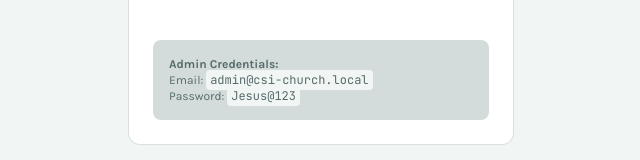
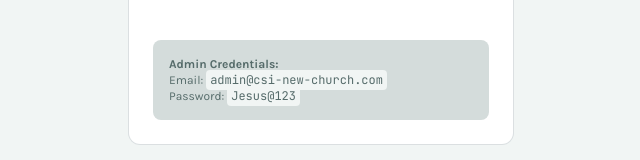
Before and after one commit to Jeffrin-Singh/church-website, a Next.js app: page /admin-init in a window 1280 px wide. Shown: the part 406-566 px from the top of the page, without its empty margins (319-959 px from the left). Built offline with nearby package versions, Linux system fonts and the light colour scheme.

Commit message:
Update default admin credentials
- Changed email from admin@csi-church.local to admin@csi-new-church.com
- Password remains Jesus@123
- Updated auth-form, admin-init page, and api endpoint with new email

```diff
--- a/app/admin-init/page.tsx
+++ b/app/admin-init/page.tsx
@@ -70,7 +70,7 @@ export default function AdminInitPage() {
         <div className="mt-6 p-4 bg-muted rounded-lg">
           <p className="text-xs text-muted-foreground">
             <strong>Admin Credentials:</strong><br/>
-            Email: <code className="bg-background px-1 py-0.5 rounded">admin@csi-church.local</code><br/>
+            Email: <code className="bg-background px-1 py-0.5 rounded">admin@csi-new-church.com</code><br/>
             Password: <code className="bg-background px-1 py-0.5 rounded">Jesus@123</code>
           </p>
         </div>
--- a/app/api/init-admin/route.ts
+++ b/app/api/init-admin/route.ts
@@ -3,7 +3,7 @@ import { NextResponse } from 'next/server'
 
 export async function POST() {
   try {
-    const email = 'admin@csi-church.local'
+    const email = 'admin@csi-new-church.com'
     const password = 'Jesus@123'
     const name = 'CSI New Church Admin'
 
--- a/components/auth-form.tsx
+++ b/components/auth-form.tsx
@@ -10,7 +10,7 @@ import { Card } from '@/components/ui/card'
 
 export function AuthForm() {
   const router = useRouter()
-  const [email, setEmail] = useState('admin@csi-church.local')
+  const [email, setEmail] = useState('admin@csi-new-church.com')
   const [password, setPassword] = useState('')
   const [error, setError] = useState<string | null>(null)
   const [loading, setLoading] = useState(false)
@@ -84,7 +84,7 @@ export function AuthForm() {
         <div className="mt-6 p-4 bg-muted rounded-lg">
           <p className="text-xs text-muted-foreground">
             <strong>Demo Credentials:</strong><br/>
-            Username: <code className="bg-background px-1 py-0.5 rounded">admin@csi-church.local</code><br/>
+            Username: <code className="bg-background px-1 py-0.5 rounded">admin@csi-new-church.com</code><br/>
             Password: <code className="bg-background px-1 py-0.5 rounded">Jesus@123</code>
           </p>
         </div>
```
